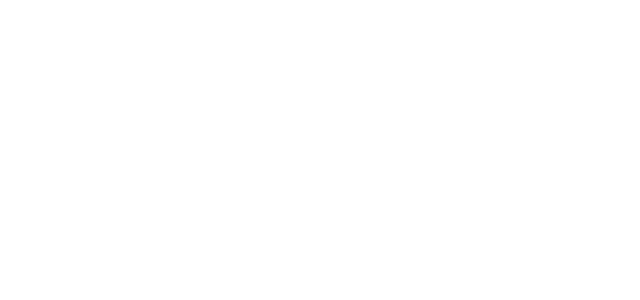
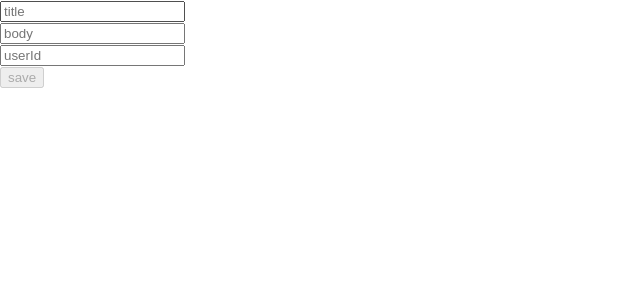
Before and after one commit to slavinserg4/may-2024-react-hw, a React (Create React App) app: page / in a window 1280 px wide. Shown: the top 300 px of the page, without its empty margins (0-640 px from the left). Built offline with nearby package versions, Linux system fonts and the light colour scheme.

Commit message:
hw5-done

```diff
--- a/src/components/FormComponent.tsx
+++ b/src/components/FormComponent.tsx
@@ -1,10 +1,45 @@
 import React from 'react';
+import {useForm} from "react-hook-form";
+import {IFormProps} from "../models/IPost";
+import {joiResolver} from "@hookform/resolvers/joi";
+import {postValidator} from "../validators/post.validator";
+import {apiService} from "../services/api.services";
 
 const FormComponent = () => {
+     const {
+         handleSubmit,
+         register,
+         formState:{
+             errors,
+             isValid
+         }
+     } = useForm<IFormProps>({mode:'all', resolver:joiResolver(postValidator)})
+
+
+    const customHandler = async (dataFromForm:IFormProps)=>{
+        console.log(await apiService.post.savePost(dataFromForm));
+    }
     return (
-        <div>
-
-        </div>
+        <form onSubmit={handleSubmit(customHandler)}>
+            <div>
+                <label>
+                    <input type="text" placeholder={'title'} {...register('title')}/>
+                    {errors.title && <div>{errors.title.message}</div>}
+                </label>
+            </div>
+            <div>
+                <label><input type="text" placeholder={'body'} {...register('body')}/>
+                    {errors.body && <div>{errors.body.message}</div>}
+                </label>
+            </div>
+            <div>
+                <label>
+                    <input type="number" placeholder={'userId'} {...register('userId')}/>
+                    {errors.userId && <div>{errors.userId.message}</div>}
+                </label>
+            </div>
+            <button disabled={!isValid}>save</button>
+        </form>
     );
 };
 
--- /dev/null
+++ b/src/models/IFormPost.ts
@@ -0,0 +1,5 @@
+import {IFormProps} from "./IPost";
+
+export interface IPost extends IFormProps {
+    id: number;
+}
--- /dev/null
+++ b/src/models/IPost.ts
@@ -0,0 +1,5 @@
+export interface IFormProps {
+    title: string;
+    body: string;
+    userId: number
+}
--- a/src/services/api.services.ts
+++ b/src/services/api.services.ts
@@ -1,4 +1,6 @@
 import axios from "axios";
+import {IPost} from "../models/IFormPost";
+import {IFormProps} from "../models/IPost";
 
 const axiosInstanse = axios.create({
     baseURL:'https://jsonplaceholder.typicode.com',
@@ -7,8 +9,12 @@ const axiosInstanse = axios.create({
 
 
 
-export const apiService ={
+export const apiService = {
     post: {
+        savePost: async (dataFromForm: IFormProps): Promise<IPost> => {
+            const {data} = await axiosInstanse.post<IPost>('/posts', dataFromForm);
+            return data;
 
+        }
     }
 }
--- /dev/null
+++ b/src/validators/post.validator.ts
@@ -0,0 +1,12 @@
+import Joi from "joi";
+
+export const postValidator = Joi.object({
+    title: Joi.string().pattern(/\w{3,}/).messages(
+            {"string.pattern.base": "you dont match to pattern"}
+        ),
+    body: Joi.string().min(3).messages(
+        {"string.min": "password must be at least 3 characters"}
+    ),
+    userId: Joi.number().min(1).messages(
+        {"number.min": "age must be at least 1",}),
+});
```
